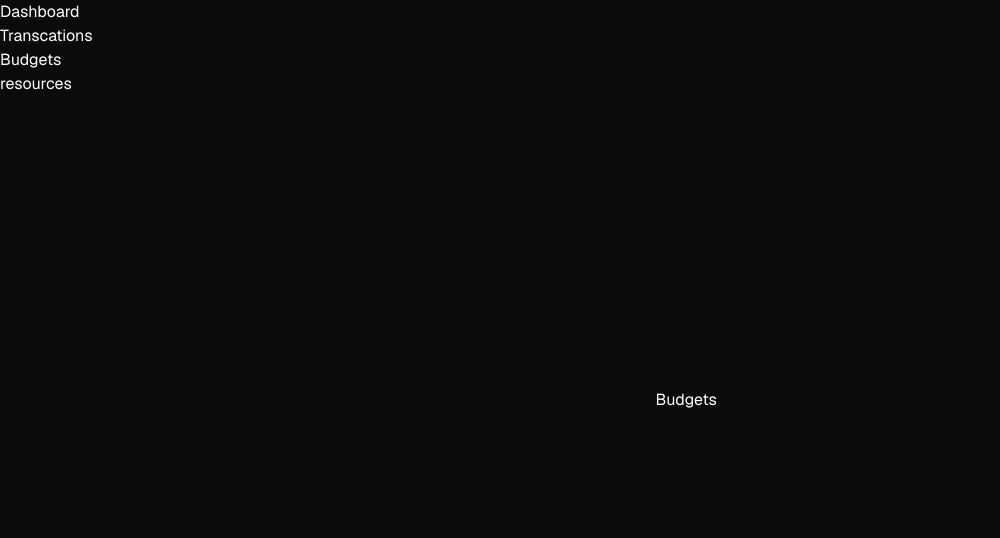
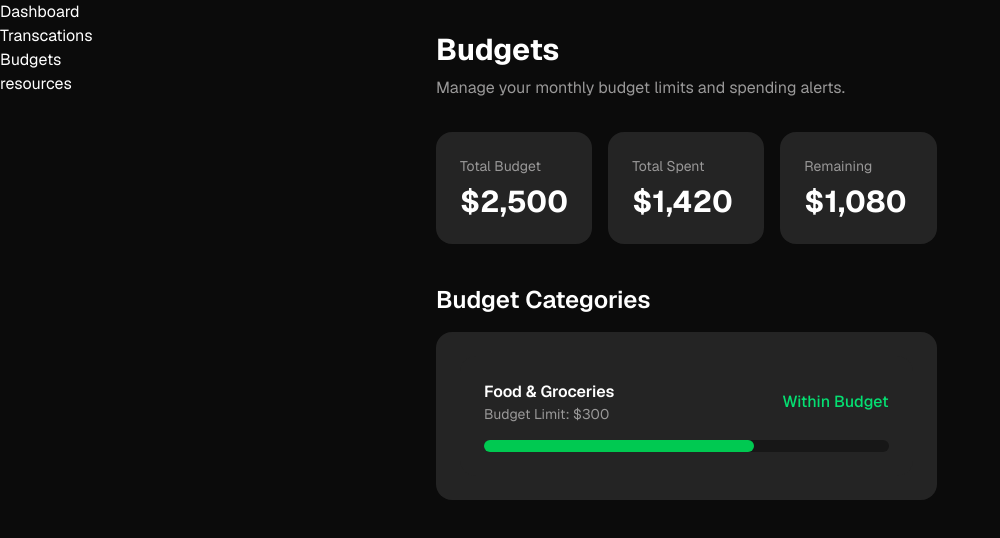
Before and after one commit to oscarrbridge/financial-dashboard-aut, a Next.js app: page /budgets in a window 1280 px wide. Shown: the top 538 px of the page, without its empty margins (0-1000 px from the left). Built offline with nearby package versions, Linux system fonts and the light colour scheme; no server answers.

Commit message:
Created initial budget dashboard layout

```diff
--- a/app/(dashboard)/budgets/page.tsx
+++ b/app/(dashboard)/budgets/page.tsx
@@ -1,3 +1,59 @@
 export default function BudgetPage() {
-  return <div>Budgets</div>;
+  return (
+    <main className="min-h-screen bg-background text-text p-8">
+      <h1 className="text-3xl font-bold">Budgets</h1>
+      <p className="mt-2 text-inactive-text">
+        Manage your monthly budget limits and spending alerts.
+      </p>
+
+      <div className="grid grid-cols-1 md:grid-cols-3 gap-4 mt-8">
+
+  <div className="bg-widget p-6 rounded-lg">
+    <h2 className="text-inactive-text text-sm">Total Budget</h2>
+    <p className="text-3xl font-bold mt-2">$2,500</p>
+  </div>
+
+  <div className="bg-widget p-6 rounded-lg">
+    <h2 className="text-inactive-text text-sm">Total Spent</h2>
+    <p className="text-3xl font-bold mt-2">$1,420</p>
+  </div>
+
+  <div className="bg-widget p-6 rounded-lg">
+    <h2 className="text-inactive-text text-sm">Remaining</h2>
+    <p className="text-3xl font-bold mt-2">$1,080</p>
+  </div>
+
+</div>
+
+    <div className="mt-10">
+  <h2 className="text-2xl font-semibold mb-4">
+    Budget Categories
+  </h2>
+
+  <div className="bg-widget p-6 rounded-lg">
+
+    <div className="bg-widget p-6 rounded-lg">
+  <div className="flex items-center justify-between">
+    <div>
+      <h3 className="font-semibold">Food & Groceries</h3>
+
+      <p className="text-inactive-text text-sm">
+        Budget Limit: $300
+      </p>
+    </div>
+
+    <p className="text-green-400 font-medium">
+      Within Budget
+    </p>
+  </div>
+
+  <div className="w-full bg-secondary rounded-full h-3 mt-4">
+    <div className="bg-green-500 h-3 rounded-full w-2/3"></div>
+  </div>
+</div>
+
+  </div>
+</div>
+    </main>
+  );
 }
```
